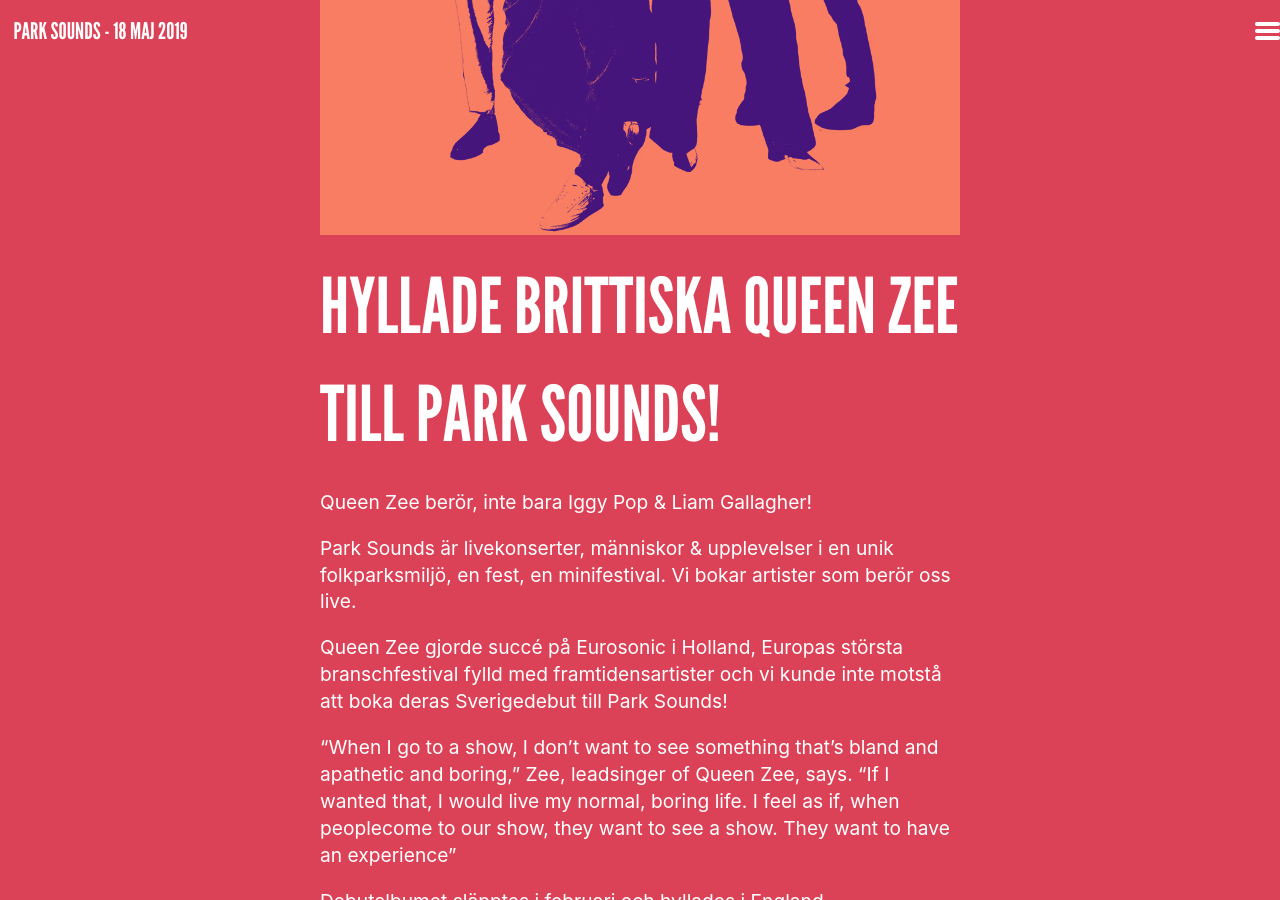
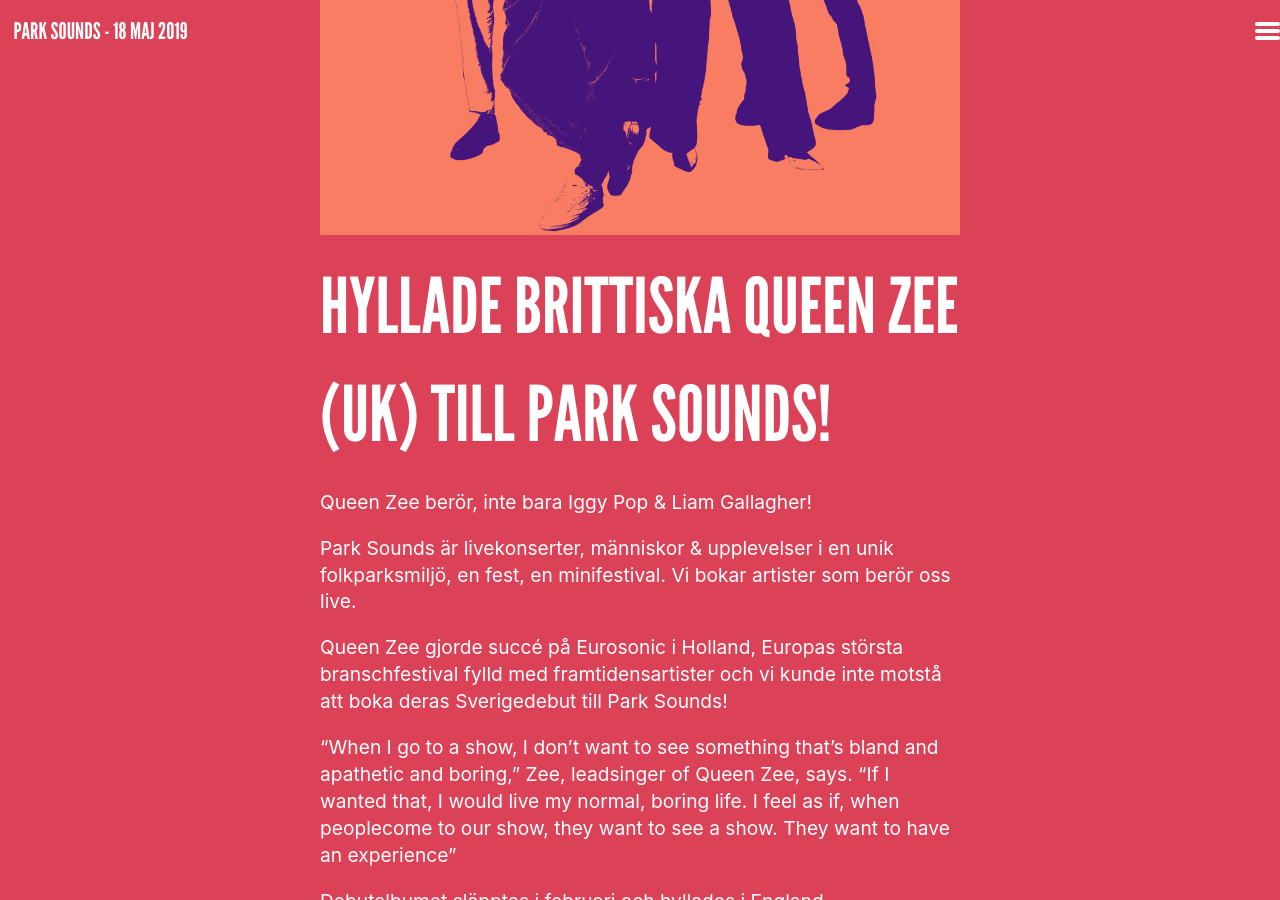
Before and after one commit to parksounds/parksounds.se, a Jekyll site: the page built from artister/queen-zee/index.md, in a window 1280 px wide and 900 px high, scrolled down 510 px. Built offline with Jekyll 4.4.1, drawn with Linux system fonts in a browser that asks for light colours.

Commit message:
Content edits
Misc edits

```diff
--- a/artister/queen-zee/index.md
+++ b/artister/queen-zee/index.md
@@ -4,7 +4,7 @@
 layout: default
 link: https://parksounds.se/artister/queen-zee/
 slug: queen-zee
-title: Queen Zee
+title: Queen Zee (UK)
 spotify: 4Fu68byHFGEiID8pHyYxFL
 youtube: NPMnlaojIGI
 image: /images/artists/2018/queen-zee/queen_zee_orange.png
@@ -12,7 +12,7 @@
 
 ![{{page.title}}]({{page.image}})
 
-# Hyllade brittiska Queen Zee till Park Sounds!
+# Hyllade brittiska Queen Zee (UK) till Park Sounds!
 
 Queen Zee berör, inte bara Iggy Pop & Liam Gallagher!
 
```
